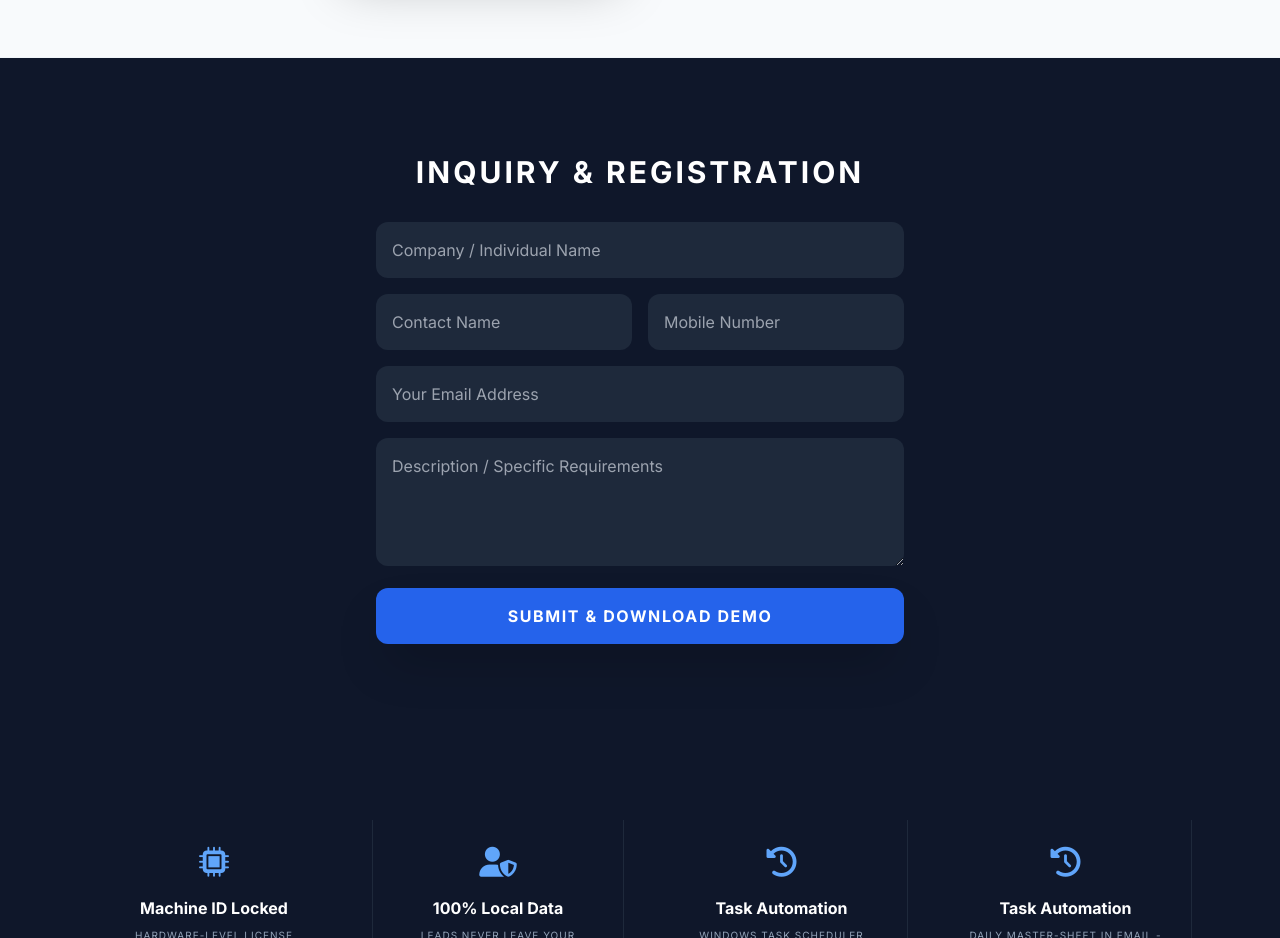
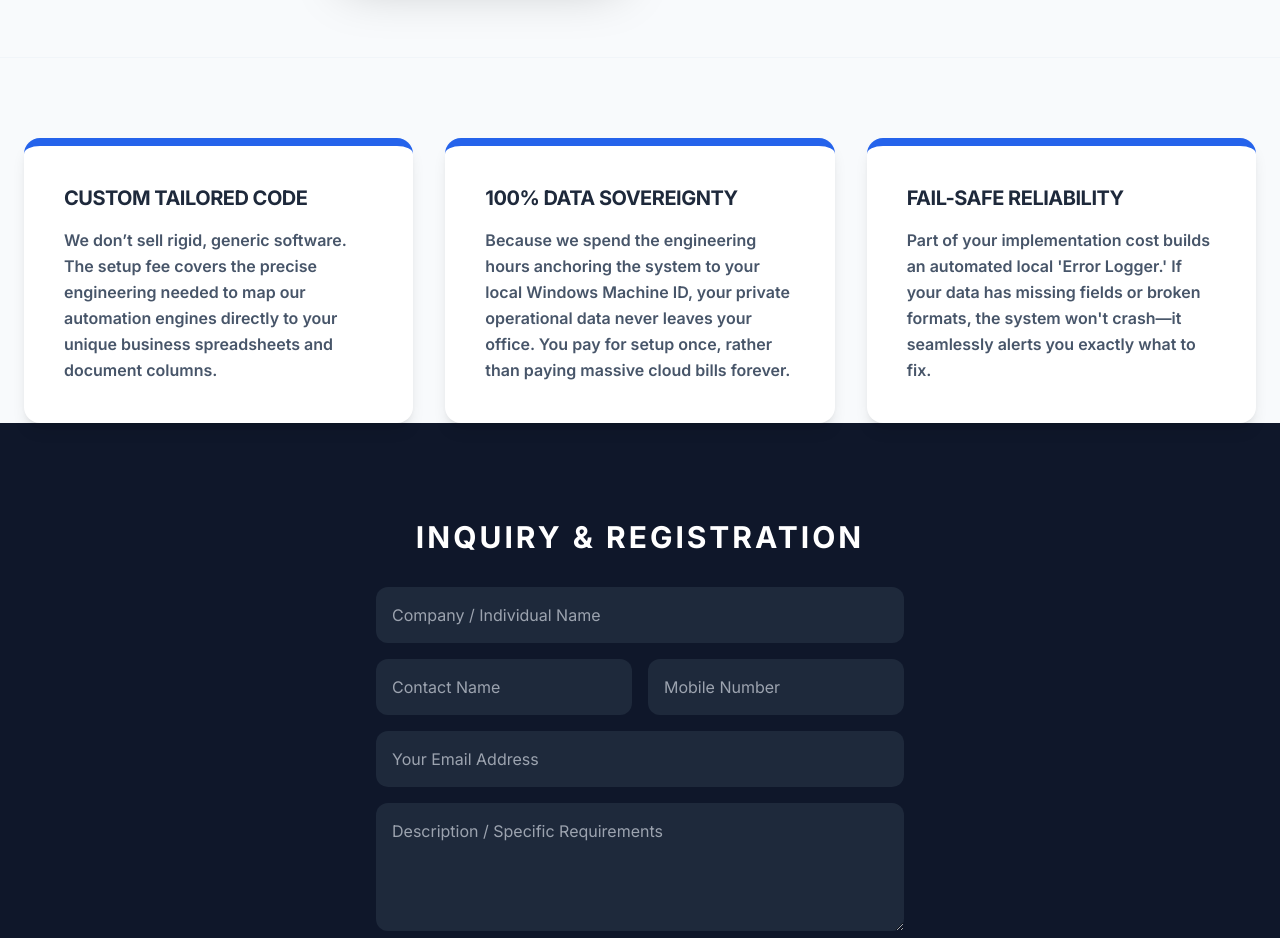
Before and after one commit to yuktiaisales-sudo/yukti-automation-web-, a plain HTML site: page index.html in a window 1280 px wide. Shown: the part 3280-4218 px from the top of the page. Drawn offline with nearby package versions, Linux system fonts and the light colour scheme.

Commit message:
Update index.html

```diff
--- a/index.html
+++ b/index.html
@@ -380,6 +380,35 @@ function calculateROI() {
         </div>
     </section>
 
+          <!-- Value Props Section: THE PREMIUM IMPLEMENTATION ADVANTAGE -->
+        <div class="max-w-7xl mx-auto mt-20 grid md:grid-cols-3 gap-8 px-6">
+
+            <!-- Column 1: Custom Tailored -->
+            <div class="bg-white p-10 rounded-2xl border-t-8 border-blue-600 shadow-lg text-left transition hover:shadow-xl">
+                <h5 class="font-black text-slate-800 mb-4 uppercase text-xl tracking-tight leading-tight">Custom Tailored Code</h5>
+                <p class="text-base text-slate-600 leading-relaxed font-semibold">
+                    We don’t sell rigid, generic software. The setup fee covers the precise engineering needed to map our automation engines directly to your unique business spreadsheets and document columns.
+                </p>
+            </div>
+
+            <!-- Column 2: Data Sovereignty -->
+            <div class="bg-white p-10 rounded-2xl border-t-8 border-blue-600 shadow-lg text-left transition hover:shadow-xl">
+                <h5 class="font-black text-slate-800 mb-4 uppercase text-xl tracking-tight leading-tight">100% Data Sovereignty</h5>
+                <p class="text-base text-slate-600 leading-relaxed font-semibold">
+                    Because we spend the engineering hours anchoring the system to your local Windows Machine ID, your private operational data never leaves your office. You pay for setup once, rather than paying massive cloud bills forever.
+                </p>
+            </div>
+
+            <!-- Column 3: Reliability -->
+            <div class="bg-white p-10 rounded-2xl border-t-8 border-blue-600 shadow-lg text-left transition hover:shadow-xl">
+                <h5 class="font-black text-slate-800 mb-4 uppercase text-xl tracking-tight leading-tight">Fail-Safe Reliability</h5>
+                <p class="text-base text-slate-600 leading-relaxed font-semibold">
+                    Part of your implementation cost builds an automated local 'Error Logger.' If your data has missing fields or broken formats, the system won't crash—it seamlessly alerts you exactly what to fix.
+                </p>
+            </div>
+
+        </div>
+
     <!-- NEW SCRIPT BLOCK (This hides the code from the page) -->
     <script>
         let isYearly = false;
```
